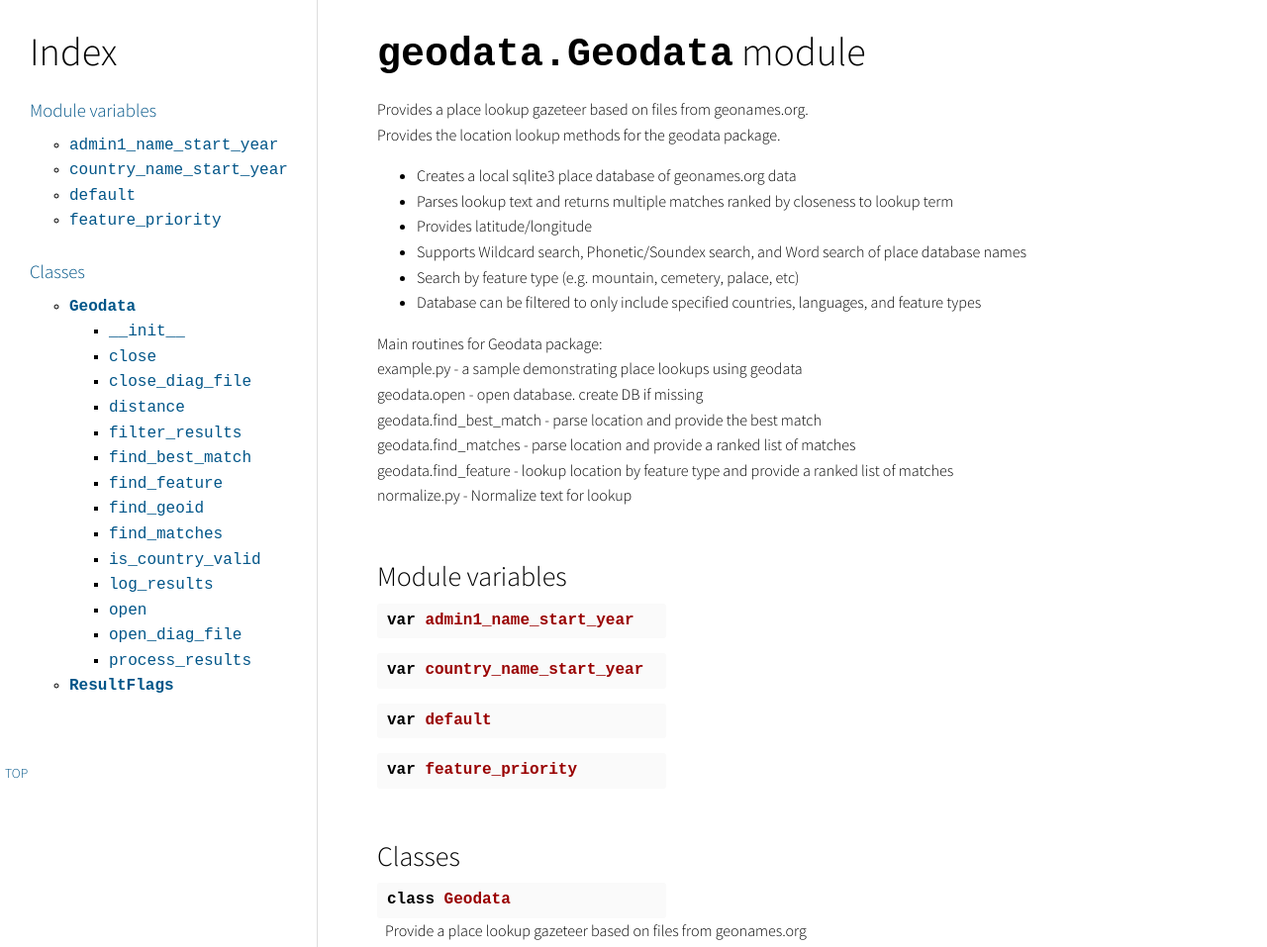
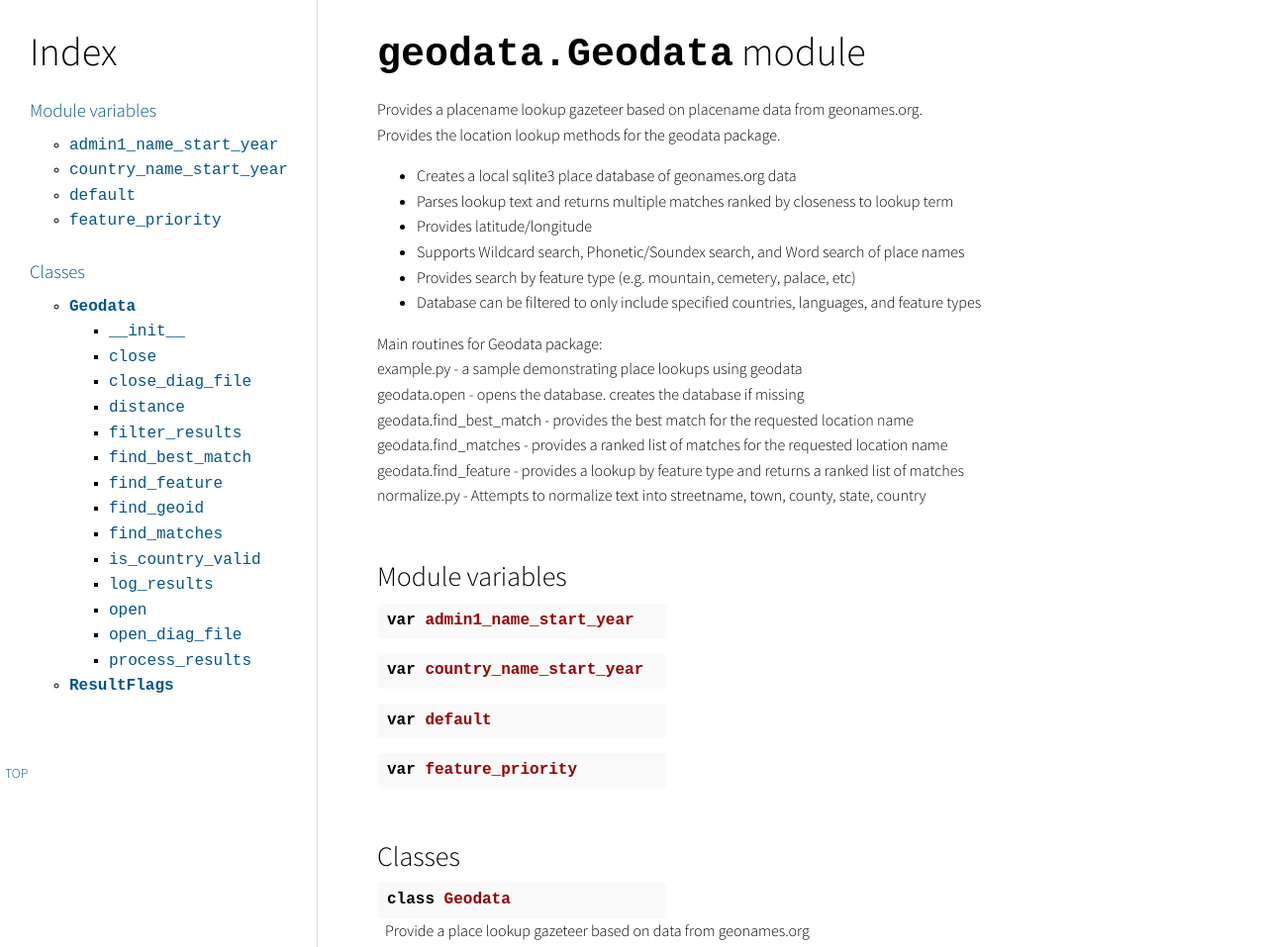
Before and after one commit to corb555/Geodata, a plain HTML site: page docs/geodata/Geodata.m.html in a window 1280 px wide. Shown: the top 957 px of the page at 99% size. Drawn offline with Linux system fonts and the light colour scheme.

Commit message:
Update Geodata.m.html

```diff
--- a/docs/geodata/Geodata.m.html
+++ b/docs/geodata/Geodata.m.html
@@ -4,7 +4,7 @@
   <meta name="viewport" content="width=device-width, initial-scale=1, minimum-scale=1" />
 
     <title>geodata.Geodata API documentation</title>
-    <meta name="description" content="Provides a place lookup gazeteer based on files from geonames.org.
+    <meta name="description" content="Provides a place lookup gazeteer using global place name data from geonames.org.
   Provides the location lookup..." />
 
   <link href='http://fonts.googleapis.com/css?family=Source+Sans+Pro:400,300' rel='stylesheet' type='text/css'>
@@ -1096,23 +1096,23 @@ table {
 
   <header id="section-intro">
   <h1 class="title"><span class="name">geodata.Geodata</span> module</h1>
-  <p>Provides a place lookup gazeteer based on files from geonames.org. <br />
+  <p>Provides a placename lookup gazeteer based on placename data from geonames.org. <br />
   Provides the location lookup methods for the geodata package.  </p>
 <ul>
 <li>Creates a local sqlite3 place database of geonames.org data  </li>
 <li>Parses lookup text and returns multiple matches ranked by closeness to lookup term  </li>
 <li>Provides latitude/longitude  </li>
-<li>Supports Wildcard search, Phonetic/Soundex search, and Word search of place database names  </li>
-<li>Search by feature type (e.g. mountain, cemetery, palace, etc)  </li>
+<li>Supports Wildcard search, Phonetic/Soundex search, and Word search of place names  </li>
+<li>Provides search by feature type (e.g. mountain, cemetery, palace, etc)  </li>
 <li>Database can be filtered to only include specified countries, languages, and feature types   </li>
 </ul>
 <p>Main routines for Geodata package: <br />
     example.py - a sample demonstrating place lookups using geodata <br />
-    geodata.open - open database.  create DB if missing <br />
-    geodata.find_best_match - parse location and provide the best match <br />
-    geodata.find_matches - parse location and provide a ranked list of matches <br />
-    geodata.find_feature - lookup location by feature type and provide a ranked list of matches <br />
-    normalize.py - Normalize text for lookup</p>
+    geodata.open - opens the database.  creates the database if missing <br />
+    geodata.find_best_match - provides the best match for the requested location name<br />
+    geodata.find_matches - provides a ranked list of matches for the requested location name <br />
+    geodata.find_feature - provides a lookup by feature type and returns a ranked list of matches <br />
+    normalize.py - Attempts to normalize text into streetname, town, county, state, country</p>
 
 
   </header>
@@ -1159,7 +1159,7 @@ table {
       <p id="geodata.Geodata.Geodata" class="name">class <span class="ident">Geodata</span></p>
 
 
-    <div class="desc"><p>Provide a place lookup gazeteer based on files from geonames.org</p></div>
+    <div class="desc"><p>Provide a place lookup gazeteer based on data from geonames.org</p></div>
   <div class="source_cont">
 </div>
 
```
